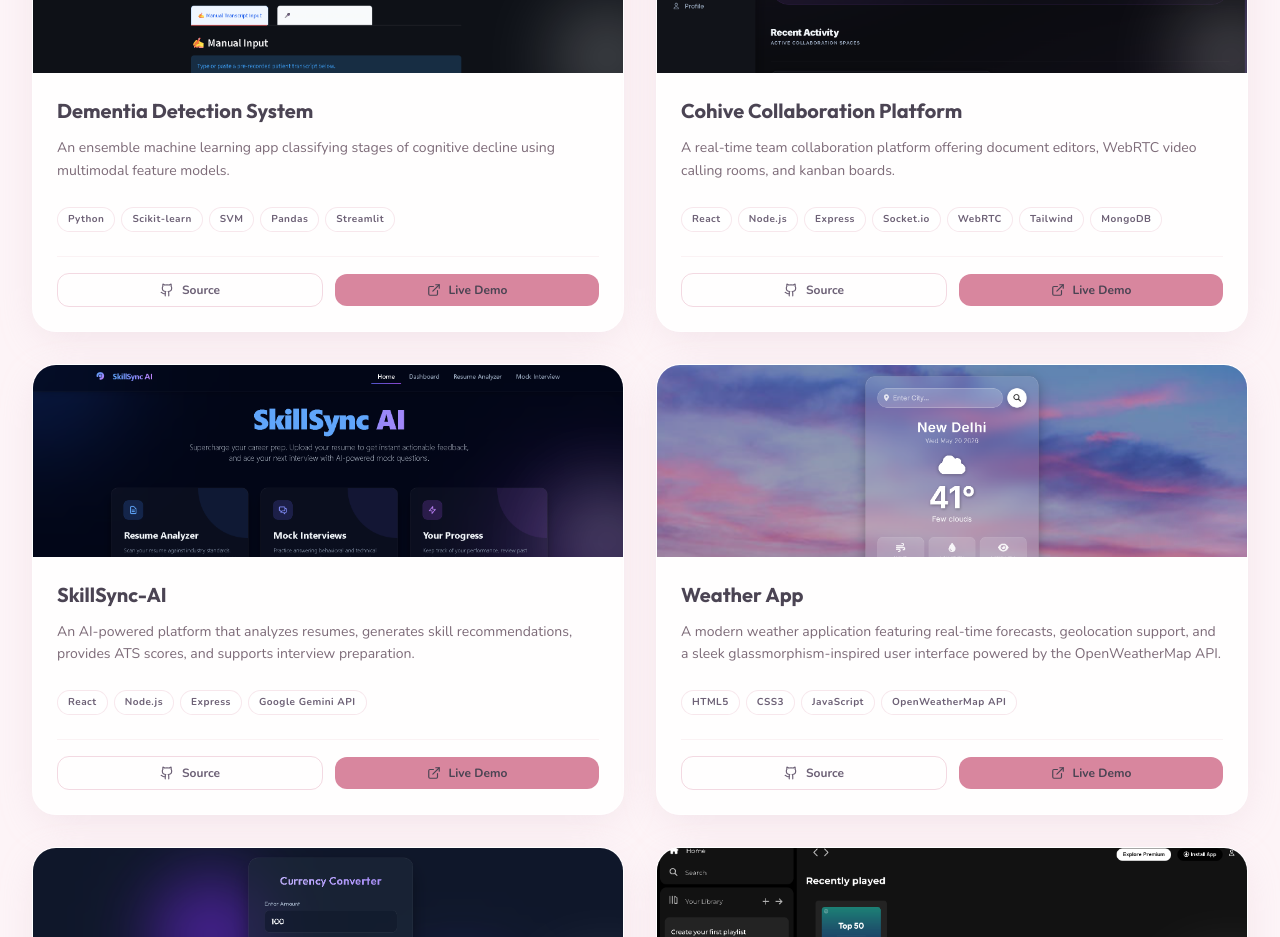
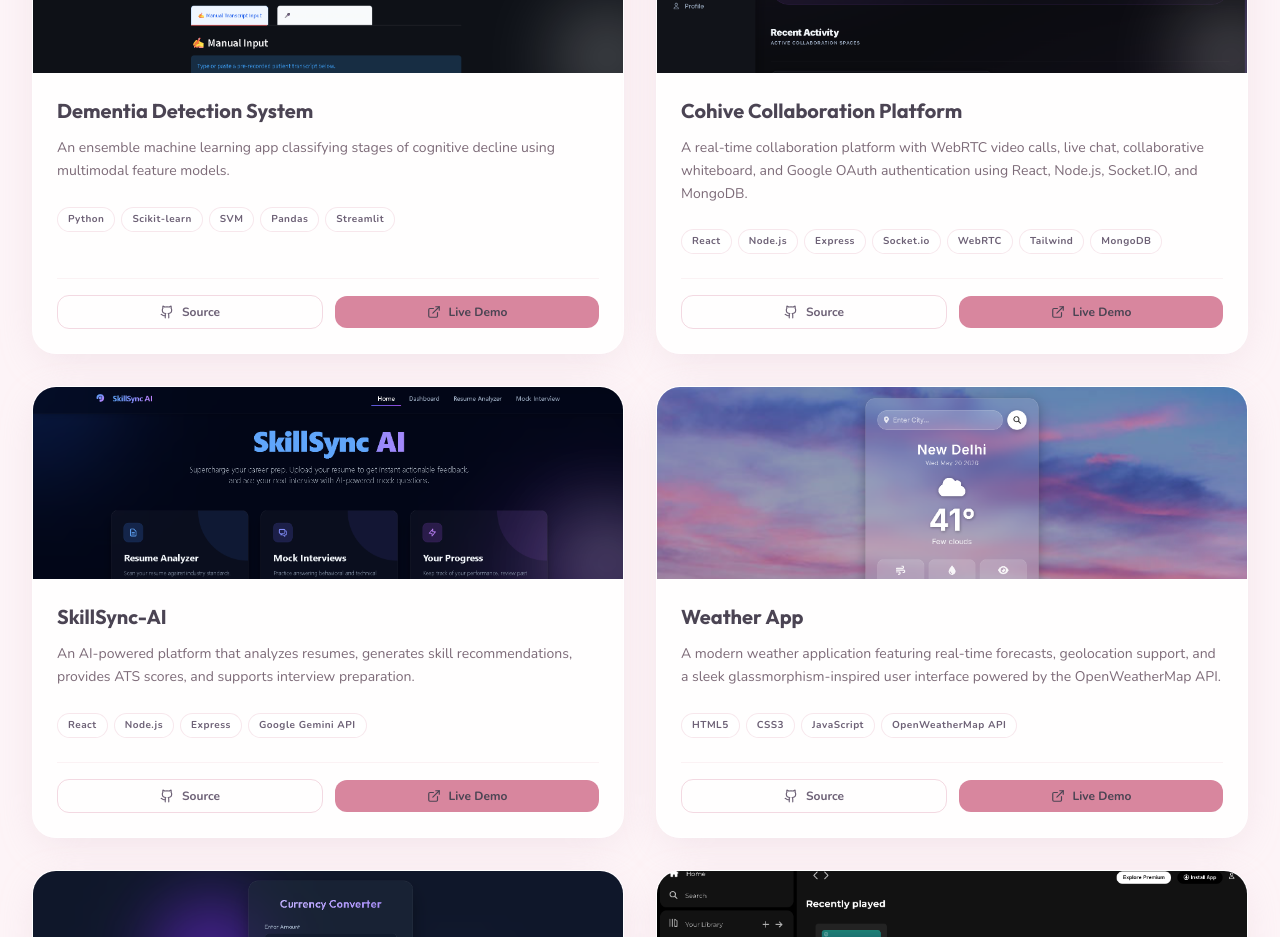
Before and after one commit to ashitajha10/Portfolio, a React (Vite) app: page / in a window 1280 px wide. Shown: the part 2420-3357 px from the top of the page. Built offline with nearby package versions, Linux system fonts and the light colour scheme.

Commit message:
fix: update project desciption for cohive

```diff
--- a/src/sections/Projects.jsx
+++ b/src/sections/Projects.jsx
@@ -20,7 +20,7 @@ const PROJECTS = [
     id: 2,
     title: 'Cohive Collaboration Platform',
     category: 'web-collab',
-    desc: 'A real-time team collaboration platform offering document editors, WebRTC video calling rooms, and kanban boards.',
+    desc: 'A real-time collaboration platform with WebRTC video calls, live chat, collaborative whiteboard, and Google OAuth authentication using React, Node.js, Socket.IO, and MongoDB.',
     tech: ['React', 'Node.js', 'Express', 'Socket.io', 'WebRTC', 'Tailwind', 'MongoDB'],
     gitLink: 'https://github.com/ashitajha10/Cohive',
     demoLink: 'https://cohive-ecru.vercel.app/',
```
